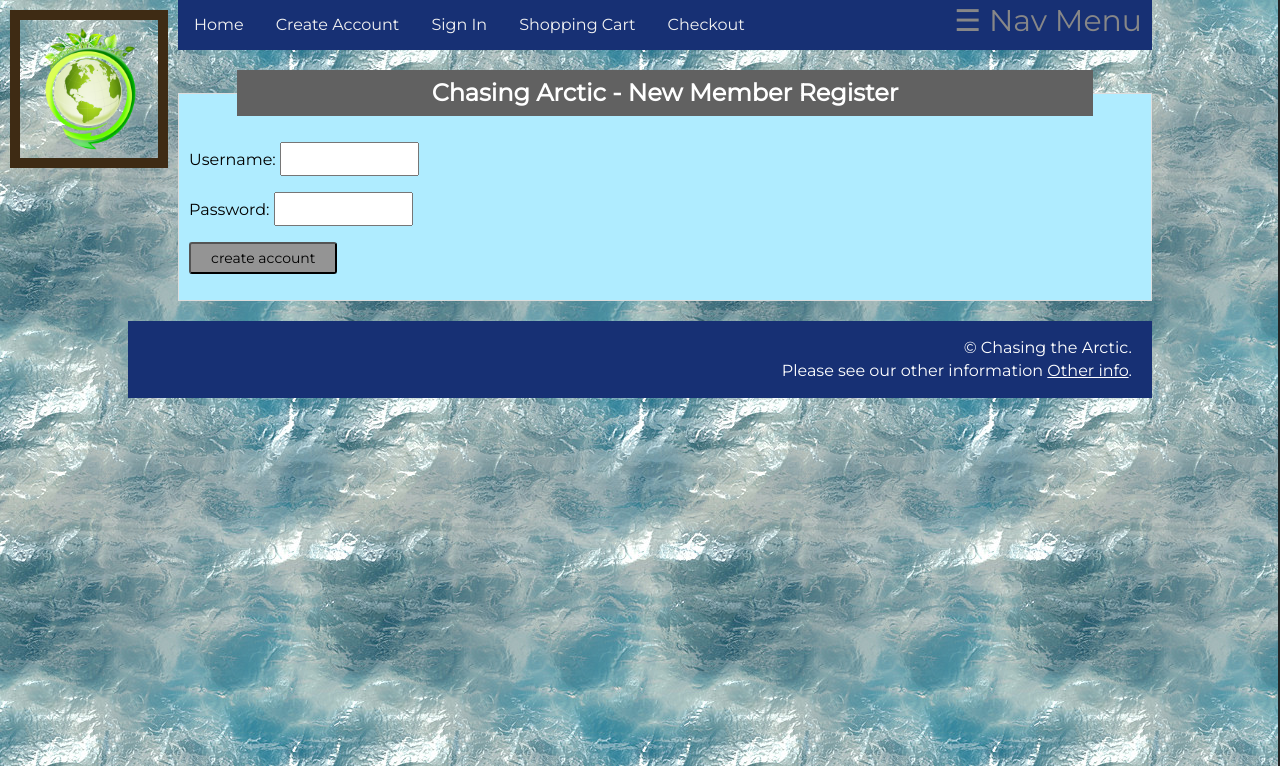
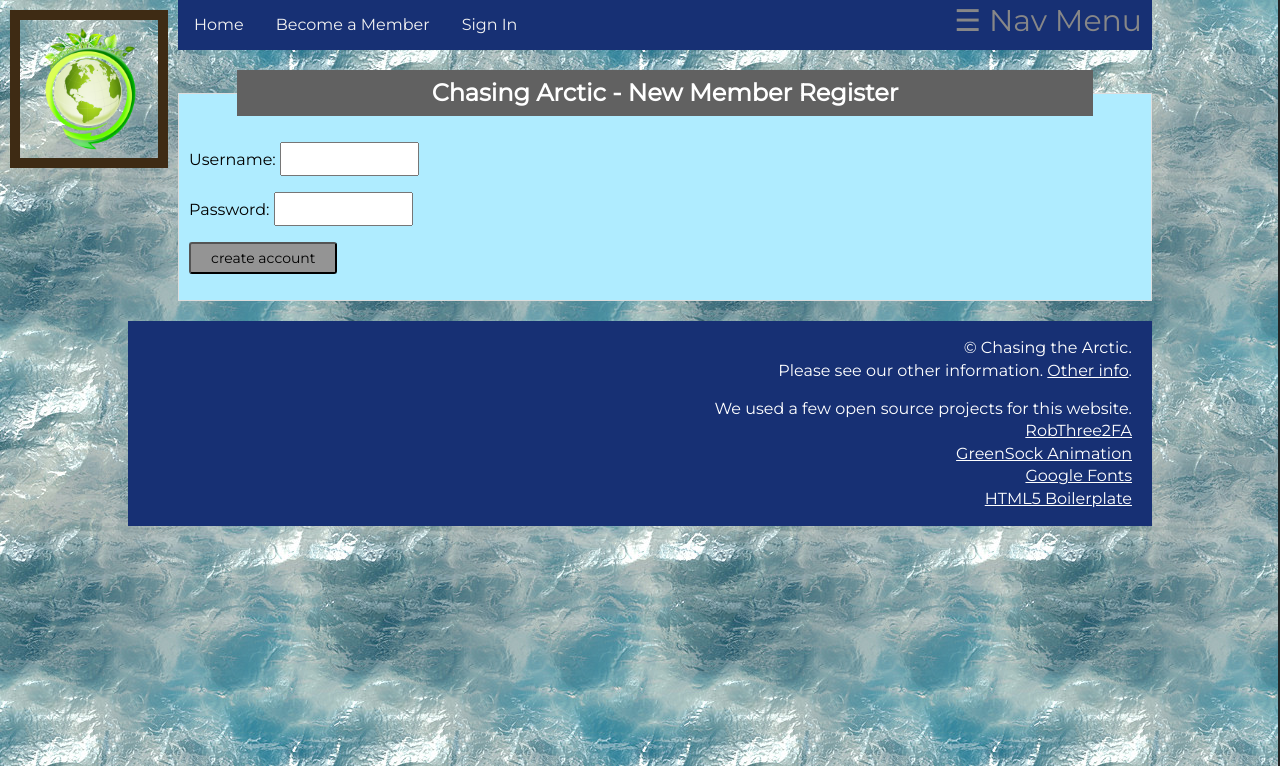
Before and after one commit to calebd-anderson/ics325-project, a PHP site: page /new_member_form.php in a window 1280 px wide. Shown: the top 766 px of the page. Run offline with PHP 8.4, Linux system fonts and the light colour scheme; some libraries are stand-ins or nearby versions.

Commit message:
making flowchart, enhancments

```diff
--- a/public_html/css/styles.css
+++ b/public_html/css/styles.css
@@ -13,7 +13,8 @@ footer {
   padding: .25px;
   text-align: right;
   padding-right: 20px;
-  overflow: hidden;
+  /* overflow: hidden; */
+  /* font-size: x-small; */
 }
 footer a {
   color: rgb(255, 255, 255);
--- a/public_html/footer.php
+++ b/public_html/footer.php
@@ -1,8 +1,13 @@
 <div class="navbar">
 <footer>
     <p>&copy; Chasing the Arctic.<br />
-        Please see our other information
+        Please see our other information.
     <a href="#">Other info</a>.</p>
+    <p>We used a few open source projects for this website.<br />
+    <a href='https://github.com/RobThree/TwoFactorAuth'>RobThree2FA</a><br />
+    <a href='https://greensock.com/'>GreenSock Animation</a><br />
+    <a href='https://fonts.google.com/?selection.family=Montserrat'>Google Fonts</a><br />
+    <a href='https://html5boilerplate.com/'>HTML5 Boilerplate</a>
 </footer>
 </div>
 </body>
--- a/public_html/header.php
+++ b/public_html/header.php
@@ -26,10 +26,8 @@
 <script>gsap.from(".logo", {duration: 1.5, opacity: 0, scale: 0.3, ease: "back"});</script>
     <nav id="shoppingNav">
         <a href="home.php">Home</a>
-        <a href="new_member_form.php">Create Account</a>
+        <a href="new_member_form.php">Become a Member</a>
         <a href="sign_in.php">Sign In</a>
-        <a href="#">Shopping Cart</a>
-        <a href="#">Checkout</a>
         <span id='navbtn' onclick="toggleNav()">&#9776; Nav Menu</span>
     </nav>
     </div>
@@ -39,5 +37,6 @@
         <a href="#" id="expbtn">Expeditions</a>
         <a href="#" id="newsbtn">News</a>
         <a href="#" id="mbrbtn">Membership</a>
+        <a href="web_store.php">Store</a>
         <a href="my_robThree_2FA.php" id="">2FA Demo</a>
     </div>
--- a/public_html/setup_2fa.php
+++ b/public_html/setup_2fa.php
@@ -24,7 +24,7 @@
         <form action="check_2fa.php" method="post" id="mainForm">
             <p><strong>Please enter this secret into your authenticator app: <?php echo '</strong><span style="color:rgb(24, 0, 160);">'.chunk_split($_SESSION["secret"], 4, ' ').'</span>'; ?></p>
             <p>Then verify that the code generated by the app is correct using the field below.</p>
-            <p><label for="name">Enter the code from the authenticator app:</label>
+            <p><label for="code">Enter the code from the authenticator app:</label>
                 <input type="text" id="code" name="code" maxlength="25" size="13" class="required hilightable"/>
             </p>
             <p><input type="submit" value="verify code" class="btn"/></p>
--- a/public_html/sign_in.php
+++ b/public_html/sign_in.php
@@ -21,6 +21,7 @@ include 'header.php';
       //$nameErr = "Name is required. ";
       } else {
           $name = test_input($_POST['name']);
+          $_SESSION['name'] = $name;
           // check if name only contains letters and whitespace
           if (!preg_match("/^[a-zA-Z ]*$/",$name)) {
               $nameErr = "Only letters and white space allowed. ";
--- /dev/null
+++ b/public_html/web_store.php
@@ -0,0 +1,2 @@
+<a href="#">Shopping Cart</a>
+<a href="#">Checkout</a>
```
